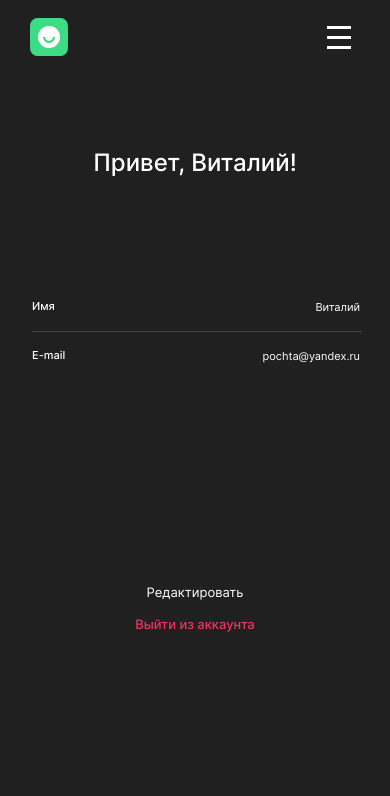
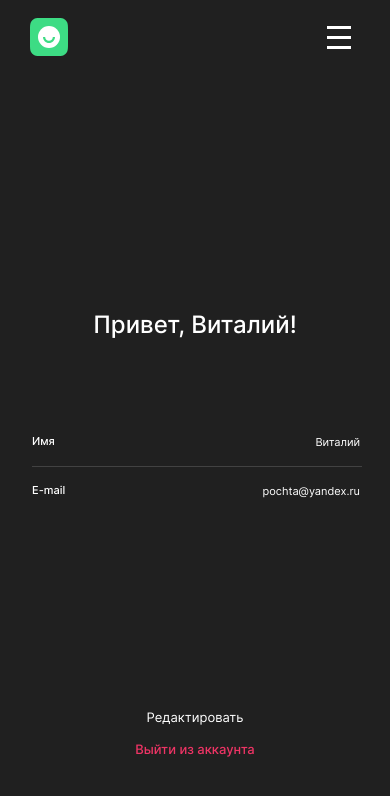
Before and after one commit to Sibisov-Artem/movies-explorer-frontend, a React (Create React App) app: page /profile in a window 390 px wide. Shown: the top 796 px of the page. Built offline with nearby package versions, Linux system fonts and the light colour scheme.

Commit message:
feat: адаптировать Profile под макет под разрешение 768px

```diff
--- a/src/components/Profile/Profile.css
+++ b/src/components/Profile/Profile.css
@@ -84,3 +84,19 @@
   display: block;
   line-height: 16px;
 }
+
+/* ----------------------------------------------- */
+
+@media screen and (max-width: 768px) {
+  .profile {
+    padding-top: 236px;
+  }
+
+  .profile__title {
+    margin: 0 0 96px 0;
+  }
+
+  .profile__label:last-child {
+    margin-bottom: 210px;
+  }
+}
```
